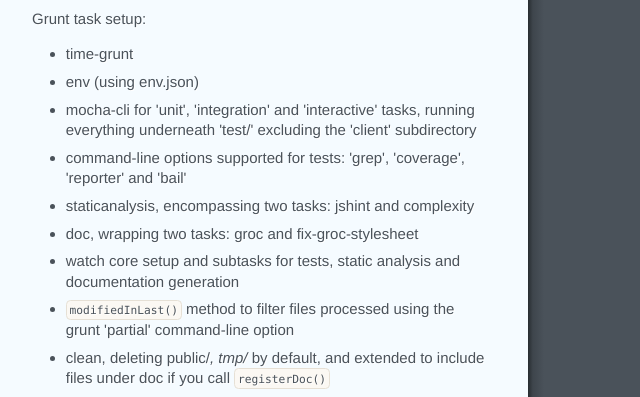
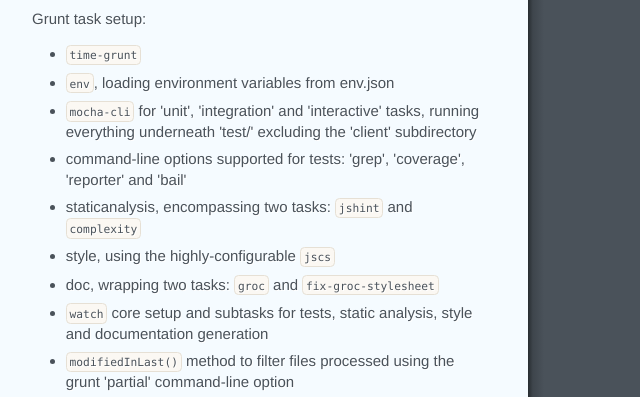
Before and after one commit to thehelp/project, a website: page docs/index.html in a window 1280 px wide. Shown: the part 260-657 px from the top of the page, without its empty margins (0-640 px from the left). Drawn offline with Linux system fonts and the light colour scheme.

Commit message:
Readme updates: whole grunt file, npm command

```diff
--- a/docs/index.html
+++ b/docs/index.html
@@ -7,15 +7,16 @@
 <p>Grunt task setup:</p>
 
 <ul>
-<li>time-grunt</li>
-<li>env (using env.json)</li>
-<li>mocha-cli for 'unit', 'integration' and 'interactive' tasks, running everything underneath 'test/<test type>' excluding the 'client' subdirectory</li>
+<li><code>time-grunt</code></li>
+<li><code>env</code>, loading environment variables from env.json</li>
+<li><code>mocha-cli</code> for 'unit', 'integration' and 'interactive' tasks, running everything underneath 'test/<test type>' excluding the 'client' subdirectory</li>
 <li>command-line options supported for tests: 'grep', 'coverage', 'reporter' and 'bail'</li>
-<li>staticanalysis, encompassing two tasks: jshint and complexity</li>
-<li>doc, wrapping two tasks: groc and fix-groc-stylesheet</li>
-<li>watch core setup and subtasks for tests, static analysis and documentation generation</li>
+<li>staticanalysis, encompassing two tasks: <code>jshint</code> and <code>complexity</code></li>
+<li>style, using the highly-configurable <code>jscs</code></li>
+<li>doc, wrapping two tasks: <code>groc</code> and <code>fix-groc-stylesheet</code></li>
+<li><code>watch</code> core setup and subtasks for tests, static analysis, style and documentation generation</li>
 <li><code>modifiedInLast()</code> method to filter files processed using the grunt 'partial' command-line option</li>
-<li>clean, deleting public/<em>, tmp/</em> by default, and extended to include files under doc if you call <code>registerDoc()</code></li>
+<li><code>clean</code>, deleting public/<em>, tmp/</em> by default, and extended to include files under doc if you call <code>registerDoc()</code></li>
 </ul>
 
 <h2 id="jump-in">Jump in!</h2>
@@ -24,17 +25,21 @@
 
 <p>Include the project in your dependencies:</p>
 
-<pre><code>"thehelp-project": "git+ssh://git@infra:thehelp-project#v1.0.0"
+<pre><code>npm install thehelp-project --save-dev
 </code></pre>
 
 <h3 id="usage">Usage</h3>
 
-<p>To get up and running very quickly with all defaults, just put this in your Gruntfile:</p>
+<p>To get up and running very quickly with all defaults, you can use this as your whole Gruntfile:</p>
 
 <pre><code>var GruntConfig = require('thehelp-project').GruntConfig;
-var config = new GruntConfig(grunt);
-config.standardSetup();
-config.standardDefault();
+
+module.exports = function(grunt) {
+  var config = new GruntConfig(grunt);
+
+  config.standardSetup();
+  config.standardDefault();
+};
 </code></pre>
 
 <h2 id="history">History</h2>
```
Also changed, not shown: README.md.
